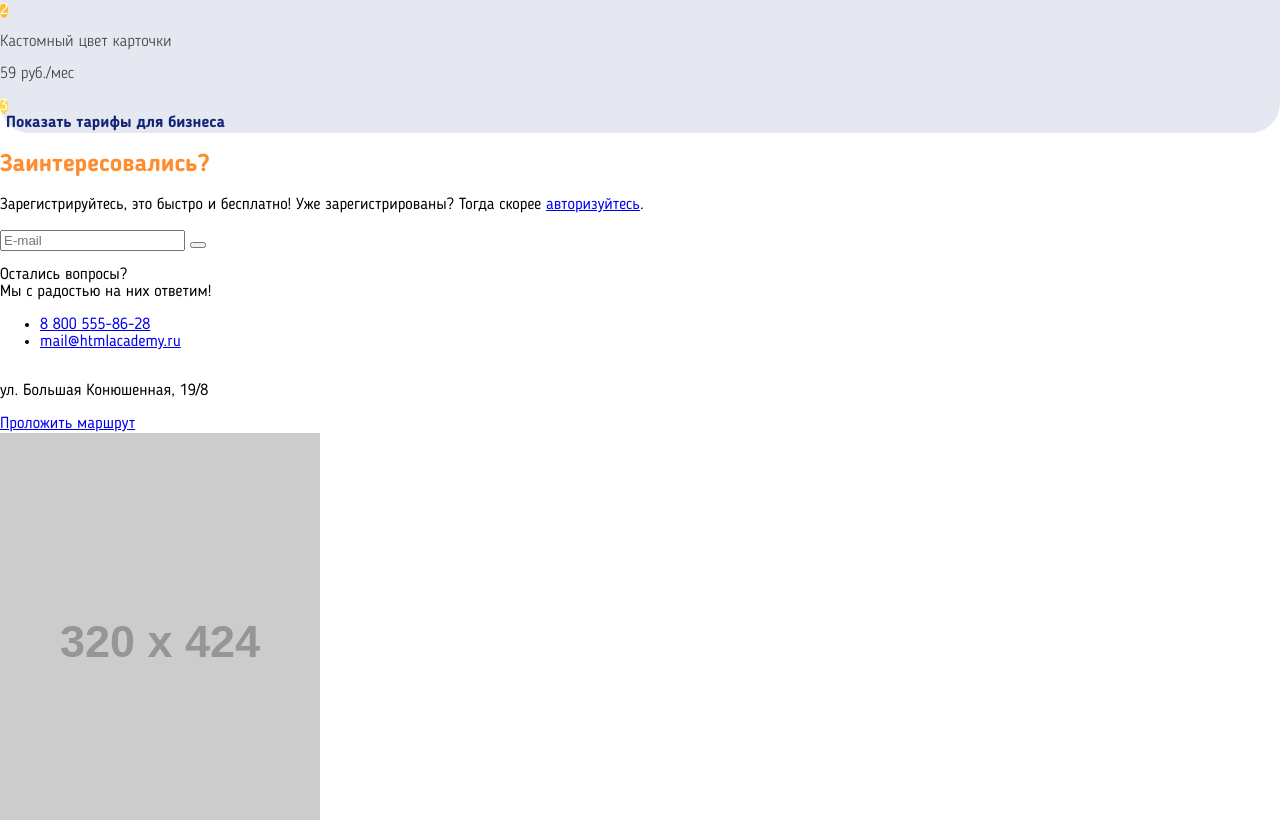
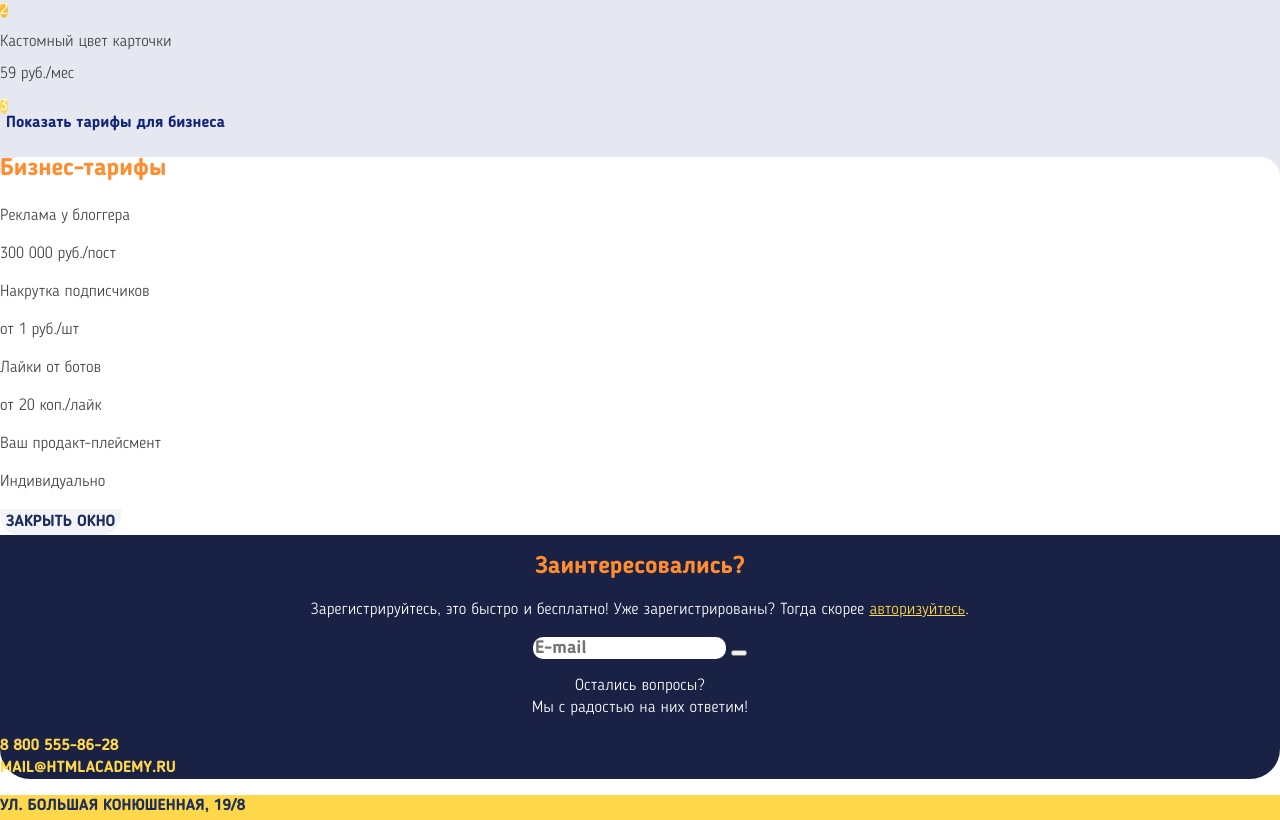
Before and after one commit to IvanLysukhin/1482089-pognali-21, a plain HTML site: page source/index.html in a window 1280 px wide. Shown: the part 3133-3953 px from the top of the page. Drawn offline with nearby package versions, Linux system fonts and the light colour scheme; files that its build step writes are made by us from their sources; placeholder pictures from the web are drawn by us.

Commit message:
Базовые стили на главной

```diff
--- a/source/index.html
+++ b/source/index.html
@@ -221,6 +221,28 @@
           </li>
         </ol>
         <button class="button profile__button" type="button">Показать тарифы для бизнеса</button>
+        <div class="profile__business-rates">
+          <h3 class="page-main__title profile__title profile__title--business">Бизнес-тарифы</h3>
+          <ul class="profile__business-list">
+            <li class="profile__business-item">
+              <p class="profile__type">Реклама у блоггера</p>
+              <p class="profile__price">300 000 руб./пост</p>
+            </li>
+            <li class="profile__business-item">
+              <p class="profile__type">Накрутка подписчиков</p>
+              <p class="profile__price">от 1 руб./шт</p>
+            </li>
+            <li class="profile__business-item">
+              <p class="profile__type">Лайки от ботов</p>
+              <p class="profile__price">от 20 коп./лайк</p>
+            </li>
+            <li class="profile__business-item">
+              <p class="profile__type">Ваш продакт-плейсмент</p>
+              <p class="profile__price">Индивидуально</p>
+            </li>
+          </ul>
+          <button class="profile__business-button">Закрыть окно</button>
+        </div>
       </section>
       <section class="registration">
         <h2 class="page-main__title registration__title">Заинтересовались?</h2>
--- /dev/null
+++ b/source/less/blocks/contacts.less
@@ -0,0 +1,21 @@
+.contacts__box {
+  background-color: @basic-yellow;
+  font-weight: bold;
+  font-size: 16px;
+  line-height: 22px;
+  color: @basic-blue-light;
+  border-radius: 0 0 30px 30px;
+}
+
+.contacts__text {
+  text-transform: uppercase;
+}
+
+.contacts__link {
+  font-size: 18px;
+  text-decoration: none;
+  color: inherit;
+  border: 3px solid @dark-blue;
+  border-radius: 10px;
+  box-sizing: border-box;
+}
--- /dev/null
+++ b/source/less/blocks/footer.less
@@ -0,0 +1,11 @@
+.footer {
+  border-radius: 30px 30px 0 0;
+}
+
+.footer__list {
+  .reset-list;
+}
+
+.social__list {
+  .reset-list;
+}
--- a/source/less/blocks/profile.less
+++ b/source/less/blocks/profile.less
@@ -46,3 +46,28 @@
   background-color: transparent;
   color: @special-blue;
 }
+
+.profile__business-rates {
+  background-color: @basic-white;
+  border-radius: 20px;
+}
+
+.profile__business-list {
+  .reset-list;
+  color: @special_grey;
+  font-weight: 300;
+  font-size: 16px;
+  line-height: 22px;
+}
+
+.profile__business-button {
+  background-color: @light-grey;
+  border: none;
+  border-radius: 0 0 20px 20px;
+  .main-font;
+  font-weight: bold;
+  font-size: 16px;
+  line-height: 24px;
+  text-transform: uppercase;
+  color: @basic-blue-light;
+}
--- /dev/null
+++ b/source/less/blocks/registration.less
@@ -0,0 +1,48 @@
+.registration {
+  background-color: @dark-blue;
+  color: @basic-white;
+  border-radius: 0 0 30px 30px;
+}
+
+.registration__title {
+  text-align: center;
+}
+
+.registration__text {
+  font-weight: 300;
+  font-size: 16px;
+  line-height: 22px;
+  text-align: center;
+  letter-spacing: 0.01em;
+}
+
+.registration__link {
+  color: @basic-yellow;
+}
+
+.registration__from {
+  text-align: center;
+}
+
+.registration__input {
+  .main-font;
+  font-weight: bold;
+  font-size: 18px;
+  line-height: 18px;
+  color: fade(@special_grey, 90%);
+  border: none;
+  border-radius: 10px;
+}
+
+.registration__list {
+  .reset-list;
+}
+
+.registration__contact {
+  text-decoration: none;
+  color: @basic-yellow;
+  text-transform: uppercase;
+  font-weight: bold;
+  font-size: 16px;
+  line-height: 22px;
+}
--- a/source/less/style.less
+++ b/source/less/style.less
@@ -12,3 +12,6 @@
 @import "blocks/companion.less";
 @import "blocks/level-circle.less";
 @import "blocks/profile.less";
+@import "blocks/registration.less";
+@import "blocks/contacts.less";
+@import "blocks/footer.less";
--- a/source/less/utils/colors.less
+++ b/source/less/utils/colors.less
@@ -11,3 +11,4 @@
 @dark-orange: #FF8D30;
 @basic-orange: #FFA530;
 @special_grey: #444444;
+@light-grey: #F3F4F8;
```
